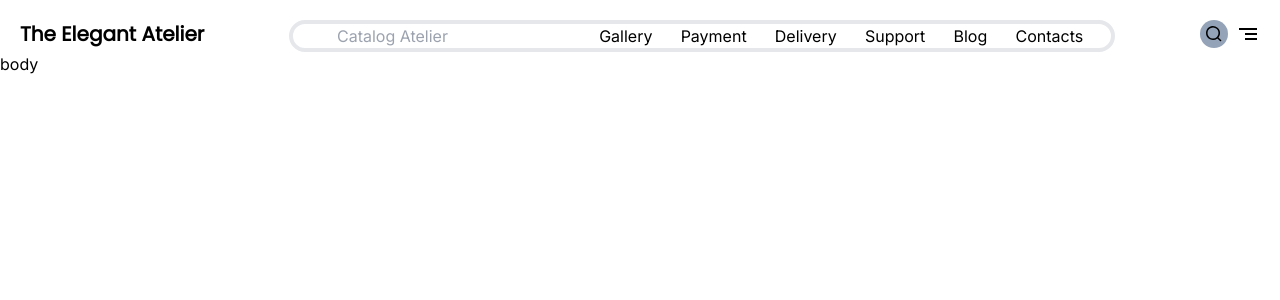
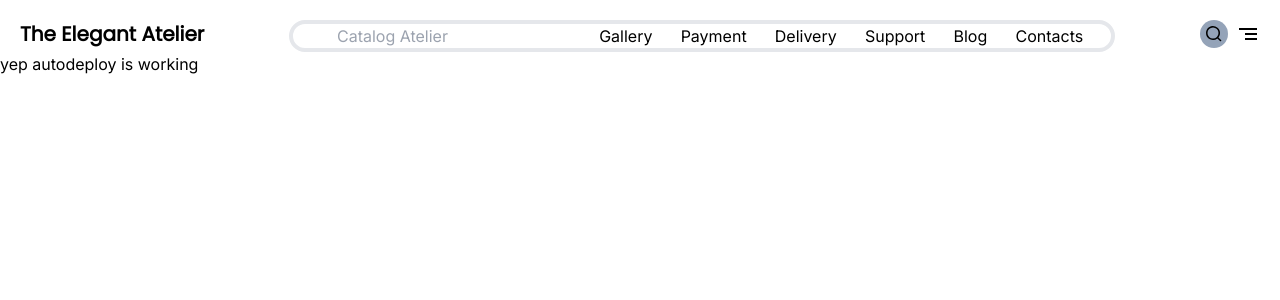
Before and after one commit to amarjithp/theelegantatelier, a Next.js app: page / in a window 1280 px wide. Shown: the top 300 px of the page. Built offline with nearby package versions, Linux system fonts and the light colour scheme.

Commit message:
autodeploy done

```diff
--- a/app/page.tsx
+++ b/app/page.tsx
@@ -5,7 +5,7 @@ export default function Home() {
   return (
     <>
       <Header />
-      <h1>body</h1>
+      <h1>yep autodeploy is working</h1>
     </>
   )
 }
```
